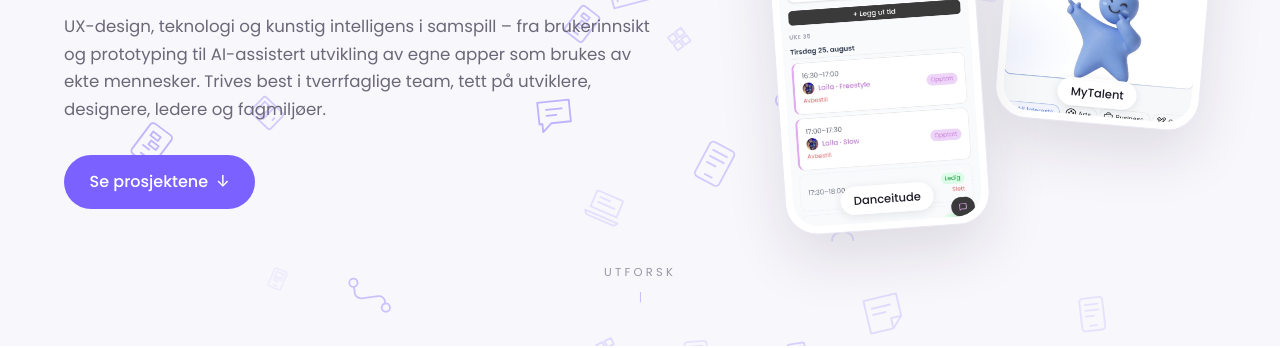
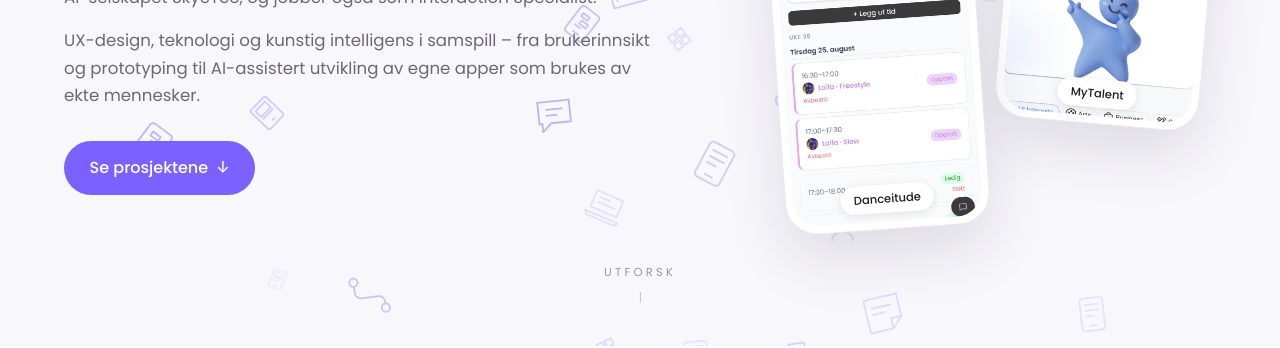
Before and after one commit to mariellevitting/miemarielle-design, a plain HTML site: page index.html in a window 1280 px wide. Shown: the part 454-802 px from the top of the page. Drawn offline with Linux system fonts and the light colour scheme.

Commit message:
Fjern setning om tverrfaglige team fra toppen
Co-Authored-By: Claude Opus 5.5 <noreply@anthropic.com>

```diff
--- a/index.html
+++ b/index.html
@@ -37,7 +37,7 @@
     <div class="hero-innhold">
     <h1><span>Fra brukerbehov til</span><span>digitale produkter</span><span class="lilla">som faktisk brukes.</span></h1>
     <p class="ingress">Interaksjonsdesigner med master i Applied Computer Science, spesialisert i interaksjonsdesign. Leder i dag markedsføring og design i AI-selskapet SkyeTec, og jobber også som Interaction Specialist.</p>
-    <p class="ingress">UX-design, teknologi og kunstig intelligens i samspill – fra brukerinnsikt og prototyping til AI-assistert utvikling av egne apper som brukes av ekte mennesker. Trives best i tverrfaglige team, tett på utviklere, designere, ledere og fagmiljøer.</p>
+    <p class="ingress">UX-design, teknologi og kunstig intelligens i samspill – fra brukerinnsikt og prototyping til AI-assistert utvikling av egne apper som brukes av ekte mennesker.</p>
     <div class="hero-handling">
       <a class="knapp" href="#arbeid">Se prosjektene <span aria-hidden="true">↓</span></a>
     </div>
```
